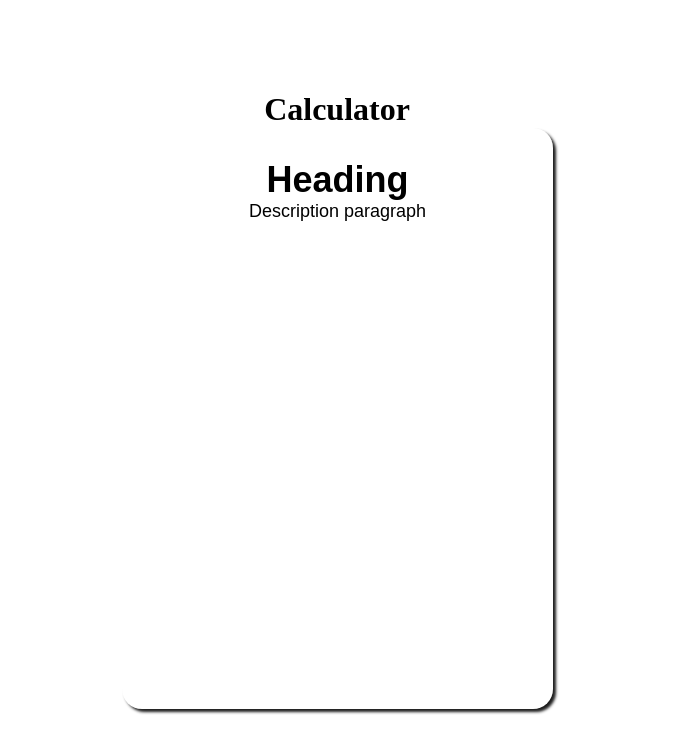
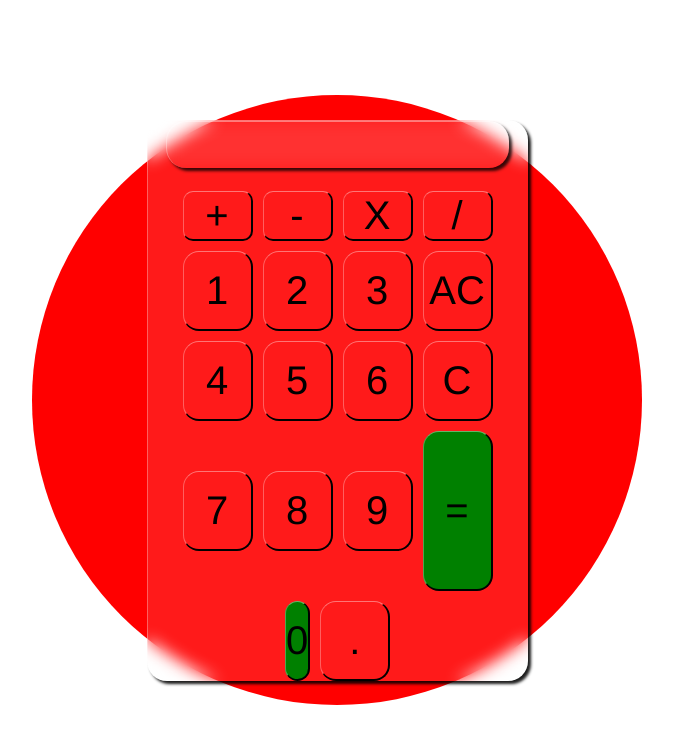
Before and after one commit to Vahid819/Calculater, a plain HTML site: page index.html in a window 1280 px wide. Shown: the whole page, without its empty margins (303-976 px from the left). Drawn offline with Linux system fonts and the light colour scheme.

Commit message:
add button and style

```diff
--- a/index.html
+++ b/index.html
@@ -1,18 +1,40 @@
 <!DOCTYPE html>
 <html lang="en">
-<head>
-    <meta charset="UTF-8">
-    <meta name="viewport" content="width=device-width, initial-scale=1.0">
-    <meta http-equiv="X-UA-Compatible" content="ie=edge">
-    <link rel="stylesheet" href="style.css">
+  <head>
+    <meta charset="UTF-8" />
+    <meta name="viewport" content="width=device-width, initial-scale=1.0" />
+    <meta http-equiv="X-UA-Compatible" content="ie=edge" />
+    <link rel="stylesheet" href="style.css" />
     <title>Calculator</title>
-</head>
-<body>
-    <h1>Calculator</h1>
-    <div id="calculator">
-        <h1>Heading</h1>
-  <p>Description paragraph</p>
+  </head>
+  <body>
+    <div id="circal">
+      <div id="calculator">
+        <div id="result">
+
+        </div>
+        <div id="buttons">
+            <button>+</button>
+            <button>-</button>
+            <button>X</button>
+            <button>/</button>
+            <button>1</button>
+            <button>2</button>
+            <button>3</button>
+            <button>AC</button>
+            <button>4</button>
+            <button>5</button>
+            <button>6</button>
+            <button>C</button>
+            <button>7</button>
+            <button>8</button>
+            <button>9</button>
+            <button>=</button>
+            <button>0</button>
+            <button>.</button>
+        </div>
+      </div>
     </div>
     <script src="script.js" defer></script>
-</body>
+  </body>
 </html>
--- a/style.css
+++ b/style.css
@@ -1,35 +1,93 @@
-*{
-    margin: 0;
-    padding: 0;
+* {
+  margin: 0;
+  padding: 0;
 }
 
-body{
+body {
   height: 100vh;
-    background-image: url('your-background-image.jpg');
-  background-repeat: no-repeat;
-  background-size: 100%;
-  background-attachment: fixed;
   display: flex;
-    justify-content: center;
-    align-items: center;
-    flex-direction: column;
+  justify-content: center;
+  /* margin: auto; */
+  align-items: center;
 }
 
-#calculator{
-    height: 520px;
-  width: 350px;
-  padding: 30px 40px;
+#circal {
+  position: absolute;
+  width: 610px;
+  height: 610px;
+  border-radius: 100%;
+  background-color: red;
+  display: flex;
+  justify-content: center;
+  align-items: center;
+}
+
+#calculator {
+  height: 560px;
+  width: 380px;
   border-radius: 20px;
   background-color: rgba(255, 255, 255, 0.1); /* Semi-transparent background */
   backdrop-filter: blur(8px); /* Apply blur effect */
   border-top: 1px solid rgba(255, 255, 255, 0.4);
   border-left: 1px solid rgba(255, 255, 255, 0.3);
   box-shadow: 3px 3px 3px rgba(0, 0, 0, 0.89);
-  display: flex;
-  flex-direction: column;
-  justify-content: flex-start;
-  align-items: center;
   font-family: Poppins, sans-serif;
   font-size: 18px;
+  display: flex;
+  justify-content: center;
+  flex-direction: column;
+  align-items: center;
+  gap: 23px;
+}
 
+#result{
+  width: 90%;
+  height: 14vh;
+  background-color: transparent;
+  border-radius: 20px;
+  backdrop-filter: blur(8px);
+  border-top: 1px solid rgba(255, 255, 255, 0.4);
+  border-left: 1px solid rgba(255, 255, 255, 0.3);
+  box-shadow: 3px 3px 3px rgba(0, 0, 0, 0.79);
 }
+
+
+#buttons{
+  width: 90%;
+  height: auto;
+  background-color: transparent;
+  /* padding: 10px; */
+  border-radius: 20px;
+  display: flex;
+  flex-wrap: wrap;
+  gap: 10px;
+  justify-content: center;
+  align-items: center;
+}
+
+button{
+  width: 70px;
+  height: 80px;
+  border-radius: 16px;
+  border-top: 1px solid rgba(255, 255, 255, 0.4);
+  border-left: 1px solid rgba(255, 255, 255, 0.3);
+  box-shadow: none;
+  background-color: transparent;
+  font-size: 40px;
+  font-family: 'Franklin Gothic Medium', 'Arial Narrow', Arial, sans-serif;
+}
+
+button:nth-child(-n+4){
+  height: 50px;
+  border-radius: 10px;
+}
+
+button:nth-last-child(2){
+  background-color:green;
+  width: 2vw;
+}
+
+button:nth-last-child(3){
+  background-color: green;
+  height: 20vh;
+}
```
